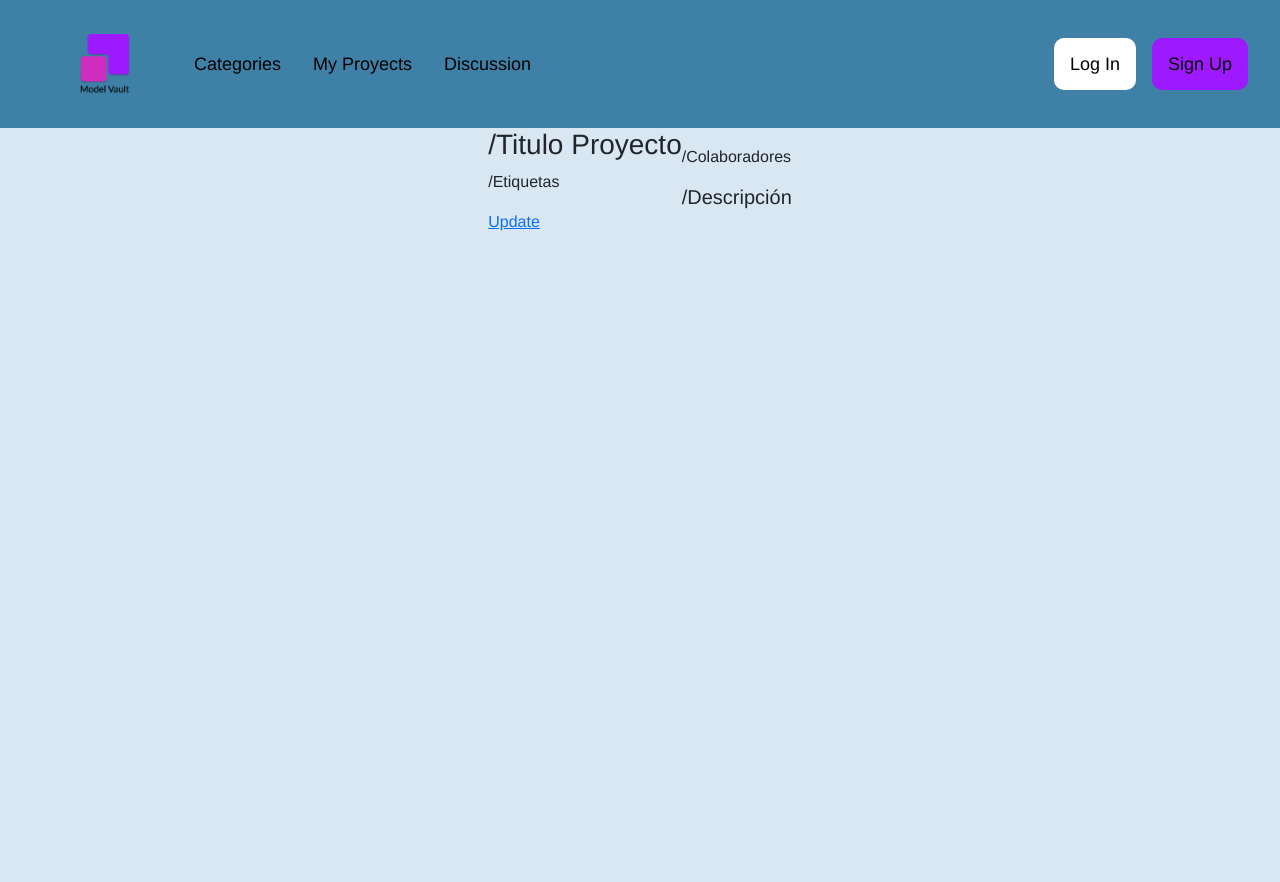
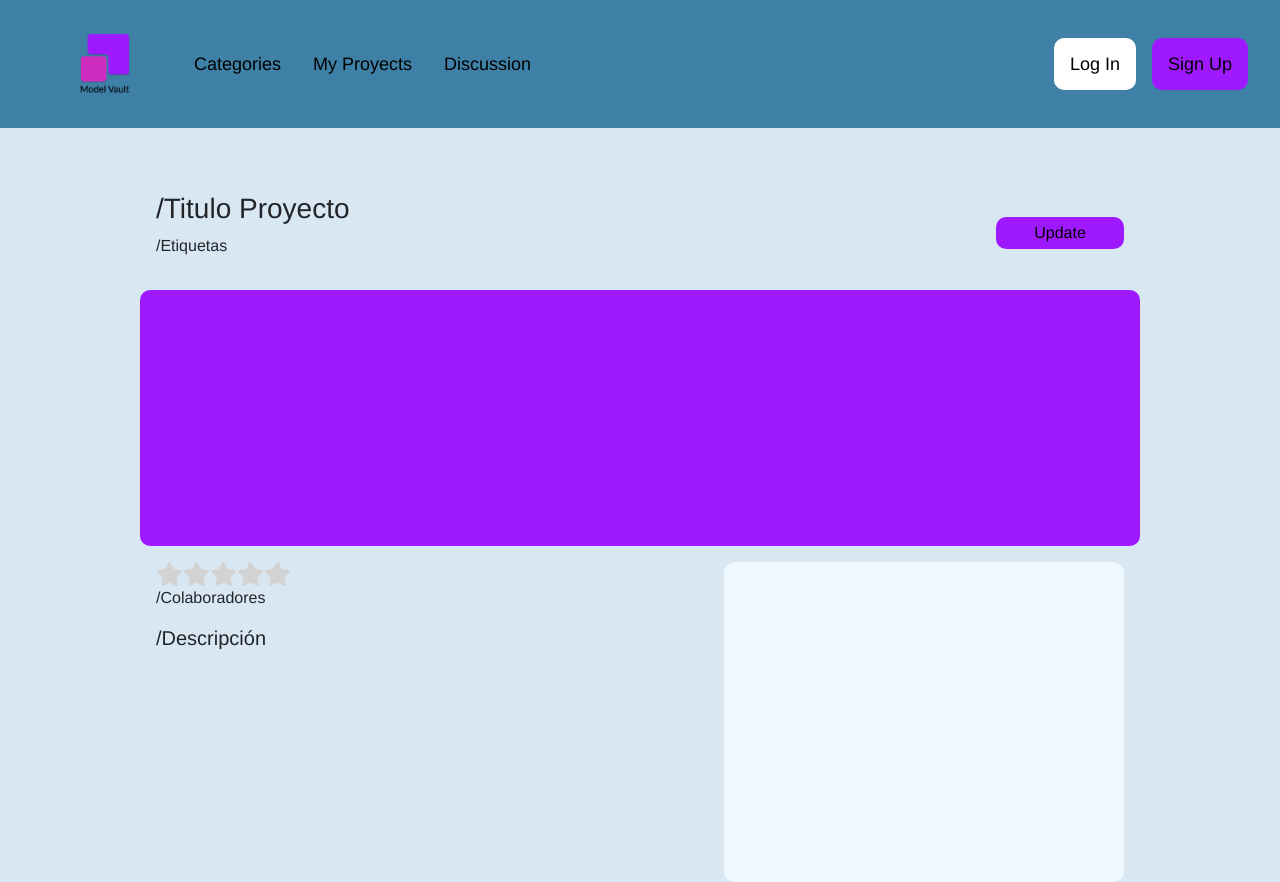
Before and after one commit to Alex-Dz/modelvaultfront, a Vue app: page /info-proyecto in a window 1280 px wide. Before the commit the page ends 800 px from the top, so only its background shows below. Built offline with nearby package versions, Linux system fonts and the light colour scheme.

Commit message:
Creación de vista de información de proyecto

```diff
--- a/package.json
+++ b/package.json
@@ -8,6 +8,9 @@
     "lint": "vue-cli-service lint"
   },
   "dependencies": {
+    "@fortawesome/fontawesome-svg-core": "^6.4.0",
+    "@fortawesome/free-solid-svg-icons": "^6.4.0",
+    "@fortawesome/vue-fontawesome": "^3.0.0-5",
     "axios": "^1.3.5",
     "core-js": "^3.8.3",
     "vue": "^3.2.36"
--- a/src/components/CardComponet.vue
+++ b/src/components/CardComponet.vue
@@ -28,7 +28,6 @@
 </template>
 
 <script>
-
 
     export default {
         name: 'CardComponent',
--- /dev/null
+++ b/src/components/StarRating.vue
@@ -0,0 +1,48 @@
+<template>
+    <div class="star-rating">
+      <font-awesome-icon
+        v-for="(star, index) in 5"
+        :key="index"
+        :icon="['fas', 'star']"
+        :class="{
+          'star': true,
+          'star--filled': index < userRating
+        }"
+        @click="rate(index + 1)"
+      />
+    </div>
+  </template>
+
+  <script>
+  export default {
+    data() {
+      return {
+        userRating: 0
+      };
+    },
+    methods: {
+      rate(rating) {
+        this.userRating = rating;
+        this.$emit("rated", rating);
+      }
+    }
+  };
+  </script>
+
+  <style scoped>
+  .star-rating {
+    display: flex;
+    justify-content: center;
+    align-items: center;
+  }
+
+  .star {
+    cursor: pointer;
+    color: #d3d3d3;
+    font-size: 24px;
+  }
+
+  .star--filled {
+    color: #ffc107;
+  }
+  </style>
--- a/src/components/infoComponent.vue
+++ b/src/components/infoComponent.vue
@@ -2,8 +2,11 @@
     <section>
         <div class="container">
             <div class="header">
+                <div class="title">
                     <h3>/Titulo Proyecto</h3>
                     <p>/Etiquetas</p>
+                </div>
+
                 <div class="update">
                     <a href="">Update</a>
                 </div>
@@ -11,9 +14,10 @@
             <div class="Vista-previa">
 
             </div>
+            <div class="bot">
                 <div class="detalles">
                     <div class="clasificaión">
-
+                        <starRating @rated="getStars" />
                     </div>
                     <p>/Colaboradores</p>
                     <h5>/Descripción</h5>
@@ -22,19 +26,102 @@
 
                 </div>
             </div>
+
+        </div>
     </section>
 </template>
 
 <script>
+    import starRating from './StarRating.vue';
 
+    export default {
+        name: 'ProjectsInfo',
+        components: {
+            starRating
+        },
+        methods: {
+            getStars(rating) {
+                // Get the value
+                const val = parseFloat(rating);
+                // Turn value into number/100
+                const size = val/5*100;
+                return `${size}%`;
+            }
+        }
+    }
 </script>
 
 <style scoped>
     .container{
         display: flex;
+        flex-direction: column;
         justify-content: center;
         align-items: center;
         height: 100%;
+        width: 80%;
+    }
+
+    .header{
+        display: flex;
+        flex-direction: row;
+        justify-content: space-between;
+        align-items: center;
         width: 100%;
+        height: 10%;
+        border-radius: 10px;
+        margin-top: 4rem;
     }
+
+    .title{
+        margin-left: 1rem;
+    }
+
+    a {
+        padding: 0;
+        text-decoration: none;
+        color: black;
+    }
+
+
+    .update{
+        width: 8rem;
+        height: 2rem;
+        display: flex;
+        justify-content: center;
+        align-items: center;
+        border-radius: 10px;
+        background-color: #9F19FF;
+        margin-right: 1rem;
+    }
+
+    .Vista-previa{
+        width: 100%;
+        height: 16rem;
+        border-radius: 10px;
+        background-color: #9F19FF;
+        margin-top: 1rem;
+    }
+
+    .bot{
+        display: flex;
+        flex-direction: row;
+        justify-content: space-between;
+        width: 100%;
+        height: 20rem;
+        border-radius: 10px;
+        margin-top: 1rem;
+        word-break: break-all;
+    }
+
+    .detalles{
+        margin-left: 1rem;
+    }
+
+    .cambios{
+        margin-right: 1rem;
+        background-color: aliceblue;
+        width: 40%;
+        border-radius: 10px;
+    }
+
 </style>
--- a/src/main.js
+++ b/src/main.js
@@ -2,8 +2,14 @@ import { createApp } from 'vue'
 import App from './App.vue'
 import router from './router'
 import { store } from './store'
+import { library } from '@fortawesome/fontawesome-svg-core'
+import { faStar } from '@fortawesome/free-solid-svg-icons'
+import { FontAwesomeIcon } from '@fortawesome/vue-fontawesome'
+
+library.add(faStar)
 
 createApp(App)
+    .component('font-awesome-icon', FontAwesomeIcon)
     .use(router)
     .use(store)
     .mount('#app')
--- a/src/views/CreateProjectView.vue
+++ b/src/views/CreateProjectView.vue
@@ -1,7 +1,7 @@
 <template>
     <section>
         <div class="form-container">
-            <form class="form" @submit.prevent="">
+            <form class="form" @submit.prevent="submitForm">
                 <h3>Crea tu nueva idea</h3>
                 <div>
                     <input type="text" id="title" placeholder="Título" v-model="title" required>
--- a/src/views/ProjectsInfoVirew.vue
+++ b/src/views/ProjectsInfoVirew.vue
@@ -25,4 +25,19 @@ export default {
 </script>
 
 <style scoped>
+
+section{
+    width: 100%;
+    height: 100%;
+    display: flex;
+    justify-content: center;
+}
+
+div{
+    display: flex;
+    justify-content: center;
+    align-items: center;
+    height: 100%;
+    width: 100%;
+}
 </style>
```
Also changed, not shown: 1 other file (tests, documents, lock files or other folders). Lines whose indentation alone changed are shown as unchanged.
